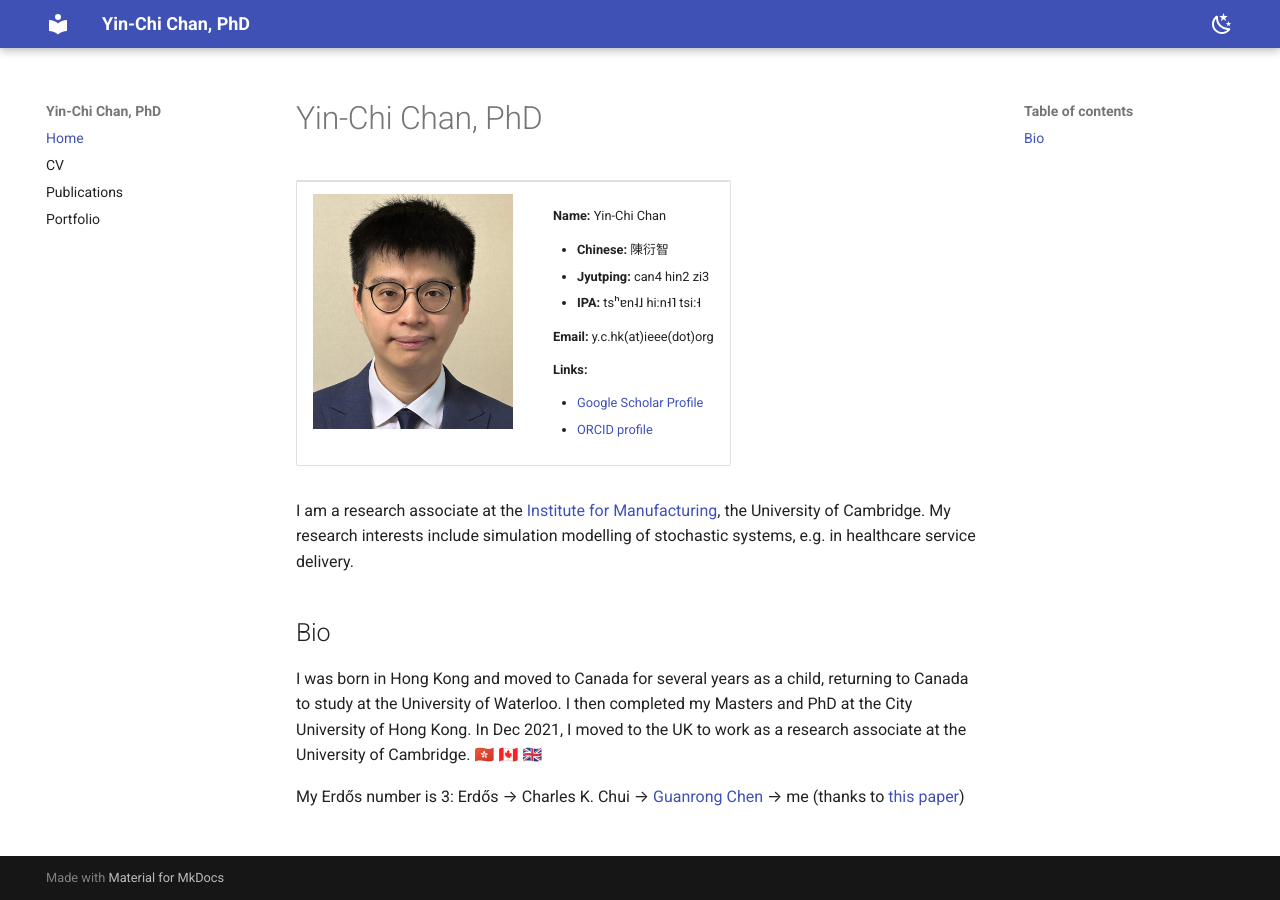
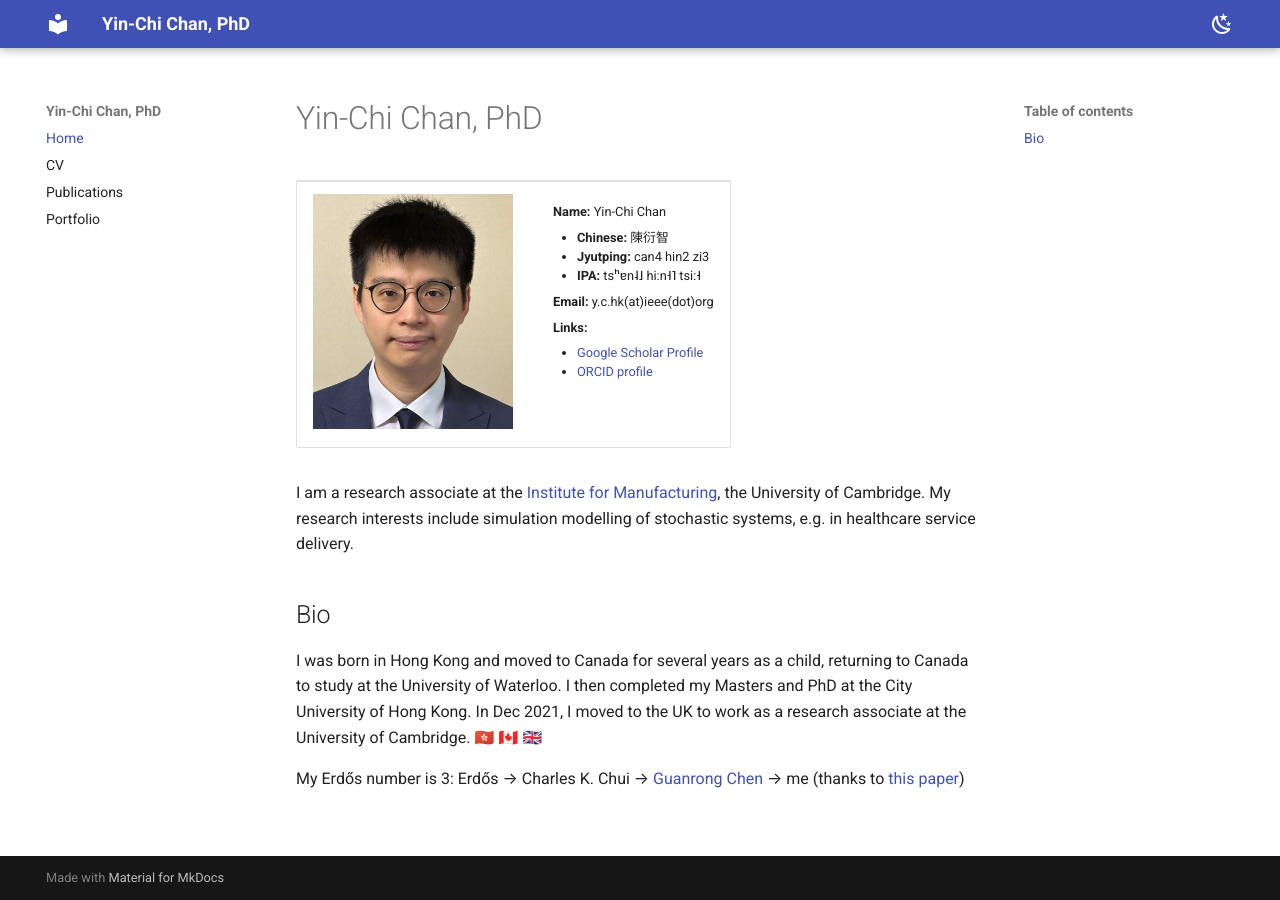
Before and after one commit to yinchi/yinchi.github.io, an MkDocs documentation site: the page built from docs/index.md, in a window 1280 px wide. Built offline with MkDocs 1.6.1 and Material for MkDocs 9.7.7, drawn with Linux system fonts in a browser that asks for light colours.

Commit message:
CSS for index.md card

```diff
--- /dev/null
+++ b/docs/css/extra.css
@@ -0,0 +1,3 @@
+table#card ul {
+    line-height: 1.0 !important;
+}
--- a/mkdocs.yml
+++ b/mkdocs.yml
@@ -40,5 +40,7 @@ markdown_extensions:  # https://squidfunk.github.io/mkdocs-material/setup/extens
   - pymdownx.superfences
   - pymdownx.arithmatex:
       generic: true
+extra_css:
+  - css/extra.css
 extra_javascript:
   - https://unpkg.com/mathjax@3/es5/tex-mml-chtml.js
```
